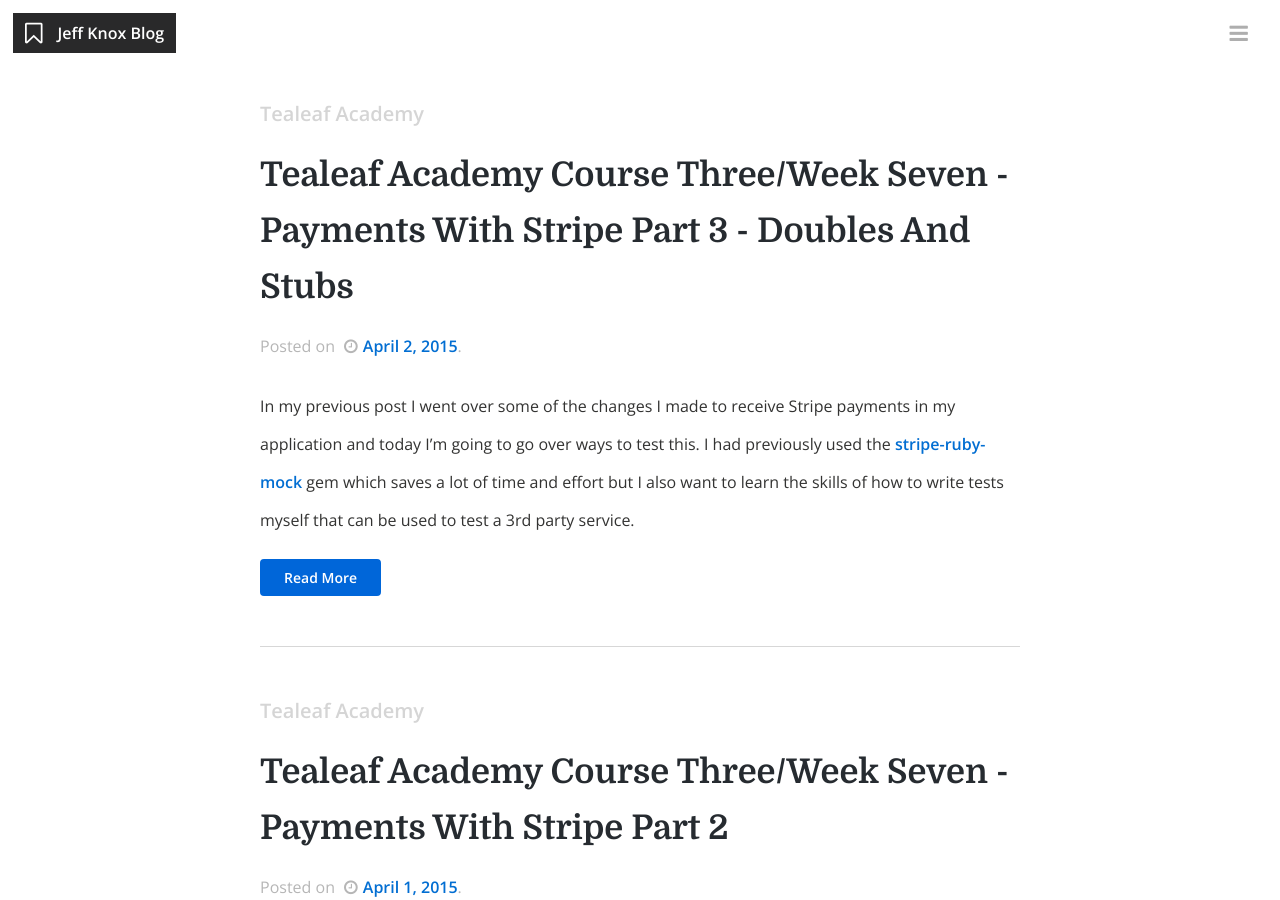
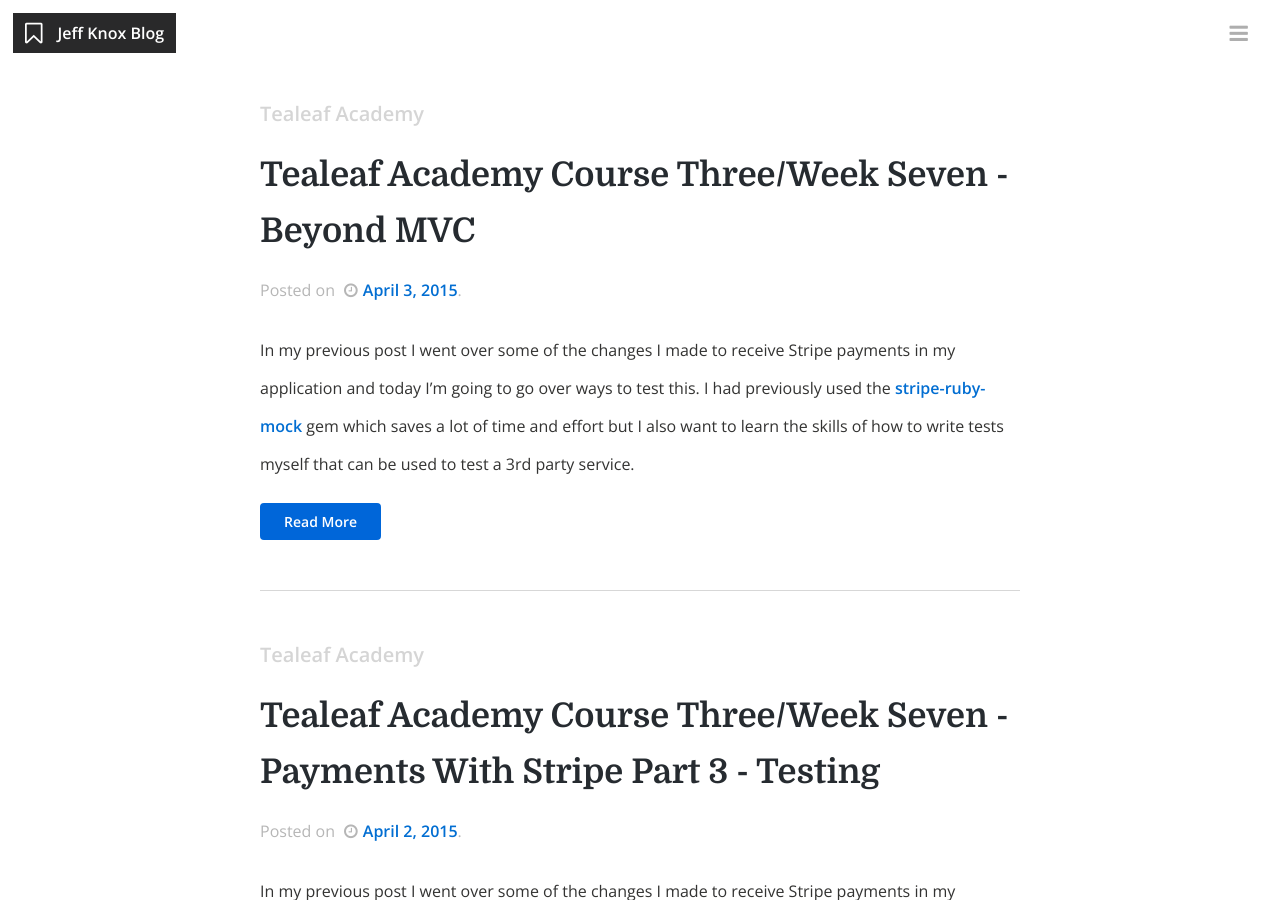
Before and after one commit to knoxjeffrey/knoxjeffrey.github.io, a Jekyll site: the page built from index.html, in a window 1280 px wide and 900 px high. Built offline with Jekyll 4.4.1, drawn with Linux system fonts in a browser that asks for light colours; nearby versions of some CDN libraries; the list of posts is cut into pages by our own code; some of the changed text lies outside the part shown.

Commit message:
doubles and stubs name changed to testing

```diff
--- a/_posts/2015-04-02-course-three-week-seven-payments-with-stripe-part-3-doubles-and-stubs.markdown
+++ b/_posts/2015-04-02-course-three-week-seven-payments-with-stripe-part-3-testing.markdown
@@ -1,6 +1,6 @@
 ---
 layout: post
-title:  "Tealeaf Academy Course Three/Week Seven - Payments With Stripe Part 3 - Doubles And Stubs"
+title:  "Tealeaf Academy Course Three/Week Seven - Payments With Stripe Part 3 - Testing"
 date:   2015-04-02 13:14:00
 categories: Tealeaf Academy
 banner_image: ""
--- /dev/null
+++ b/_posts/2015-04-03-course-three-week-seven-beyond-mvc.markdown
@@ -0,0 +1,13 @@
+---
+layout: post
+title:  "Tealeaf Academy Course Three/Week Seven - Beyond MVC"
+date:   2015-04-03 00:20:00
+categories: Tealeaf Academy
+banner_image: ""
+featured: false
+comments: true
+---
+
+In my previous post I went over some of the changes I made to receive Stripe payments in my application and today I'm going to go over ways to test this.  I had previously used the [stripe-ruby-mock](https://github.com/rebelidealist/stripe-ruby-mock) gem which saves a lot of time and effort but I also want to learn the skills of how to write tests myself that can be used to test a 3rd party service.
+
+<!--more-->
```
Also changed, not shown: 3 other files.
